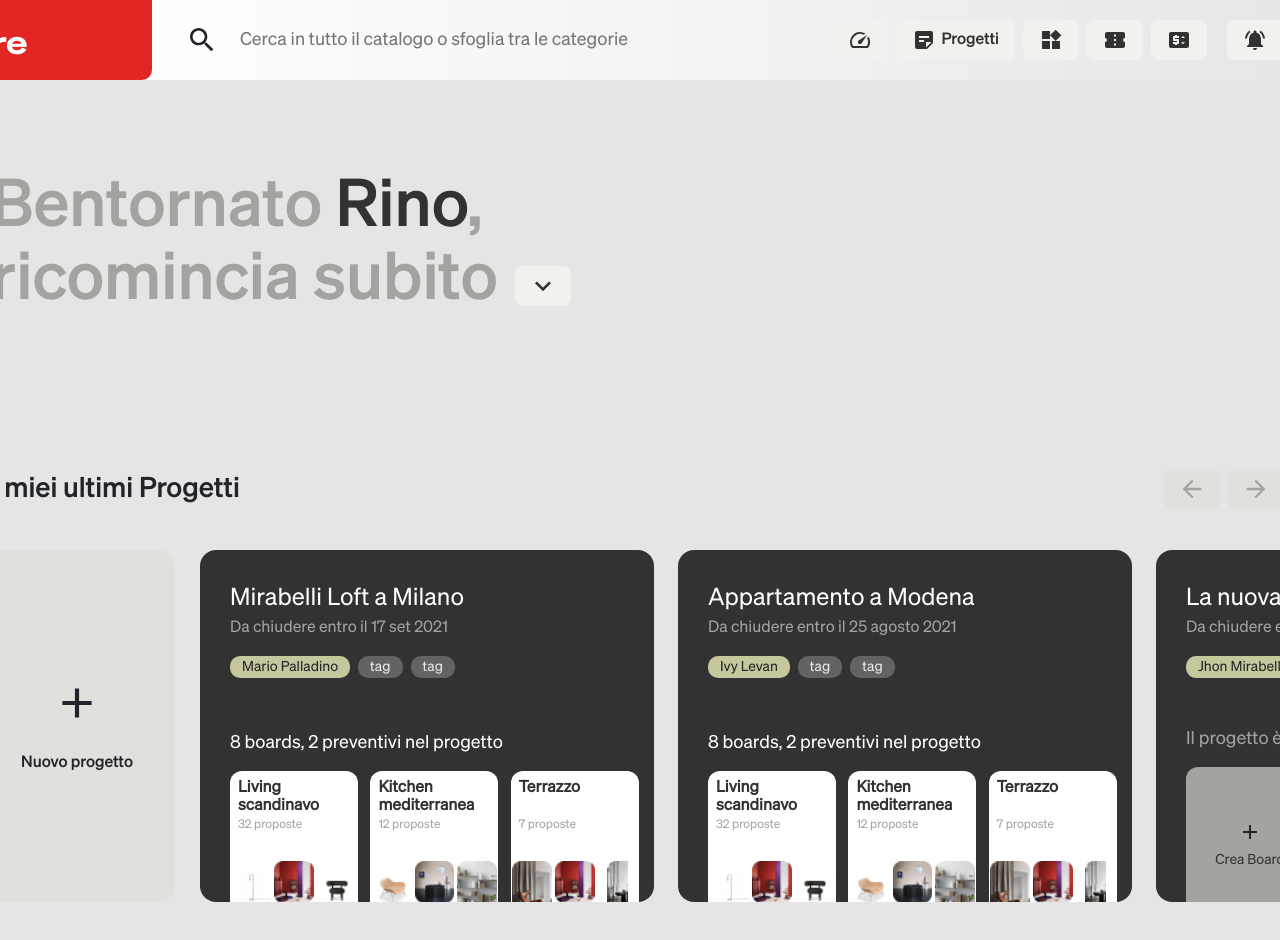
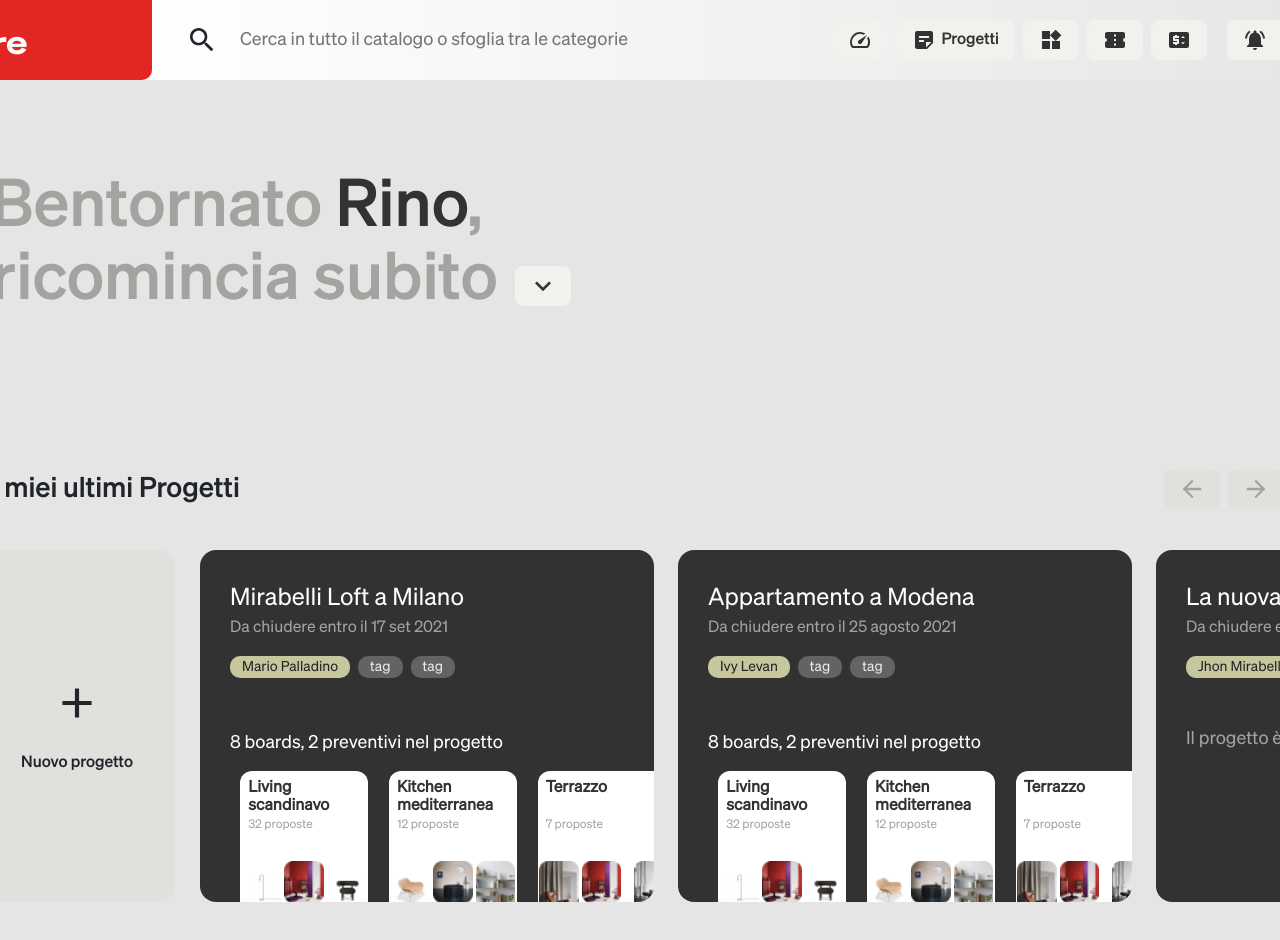
Before and after one commit to silc22/figma, a React (Create React App) app: page / in a window 1280 px wide. Shown: the top 940 px of the page. Built offline with nearby package versions, Linux system fonts and the light colour scheme.

Commit message:
card fix

```diff
--- a/src/App.css
+++ b/src/App.css
@@ -520,8 +520,8 @@ p{
   display: flex;
   flex-flow: row nowrap;
   align-items: center;
-  justify-content: space-between;
-  width: 73%;
+  justify-content: space-around;
+    width: 446px
 }
 
 .cards{
```
